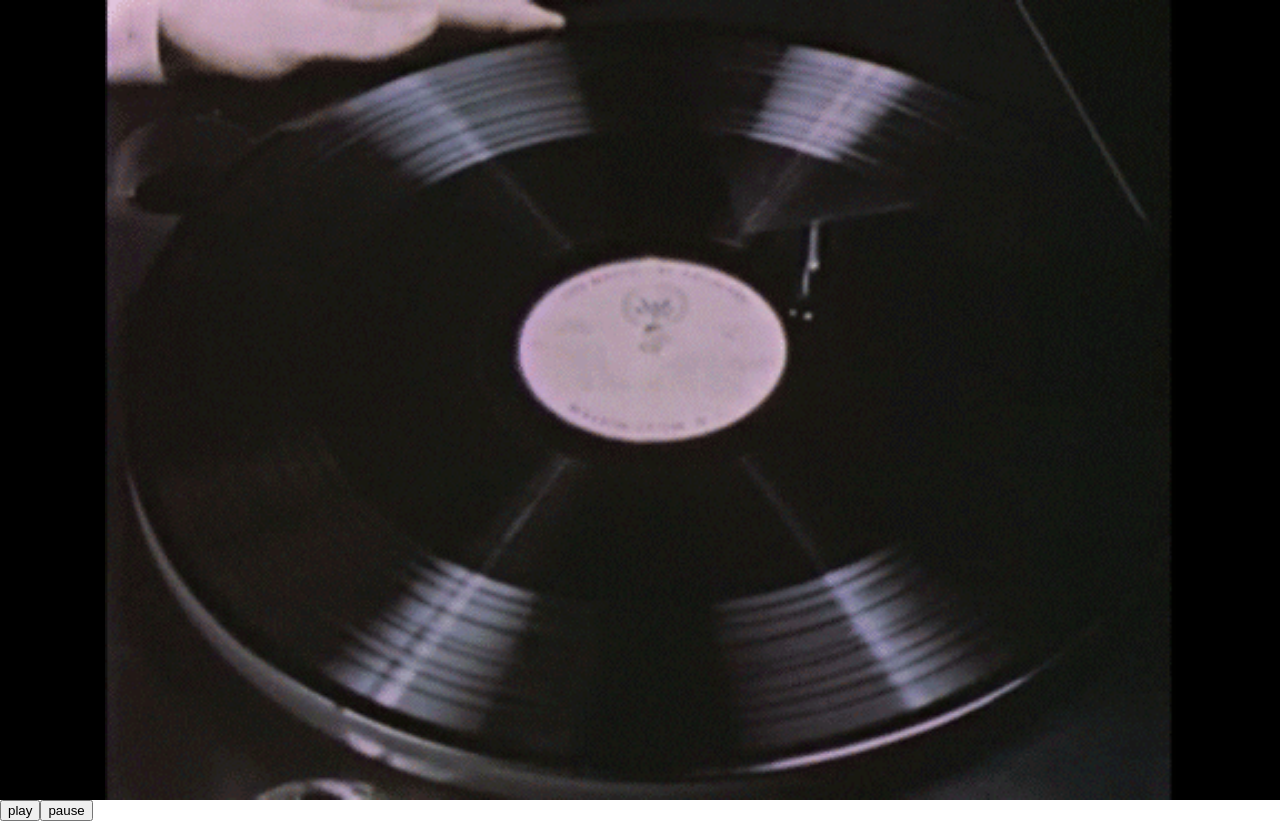
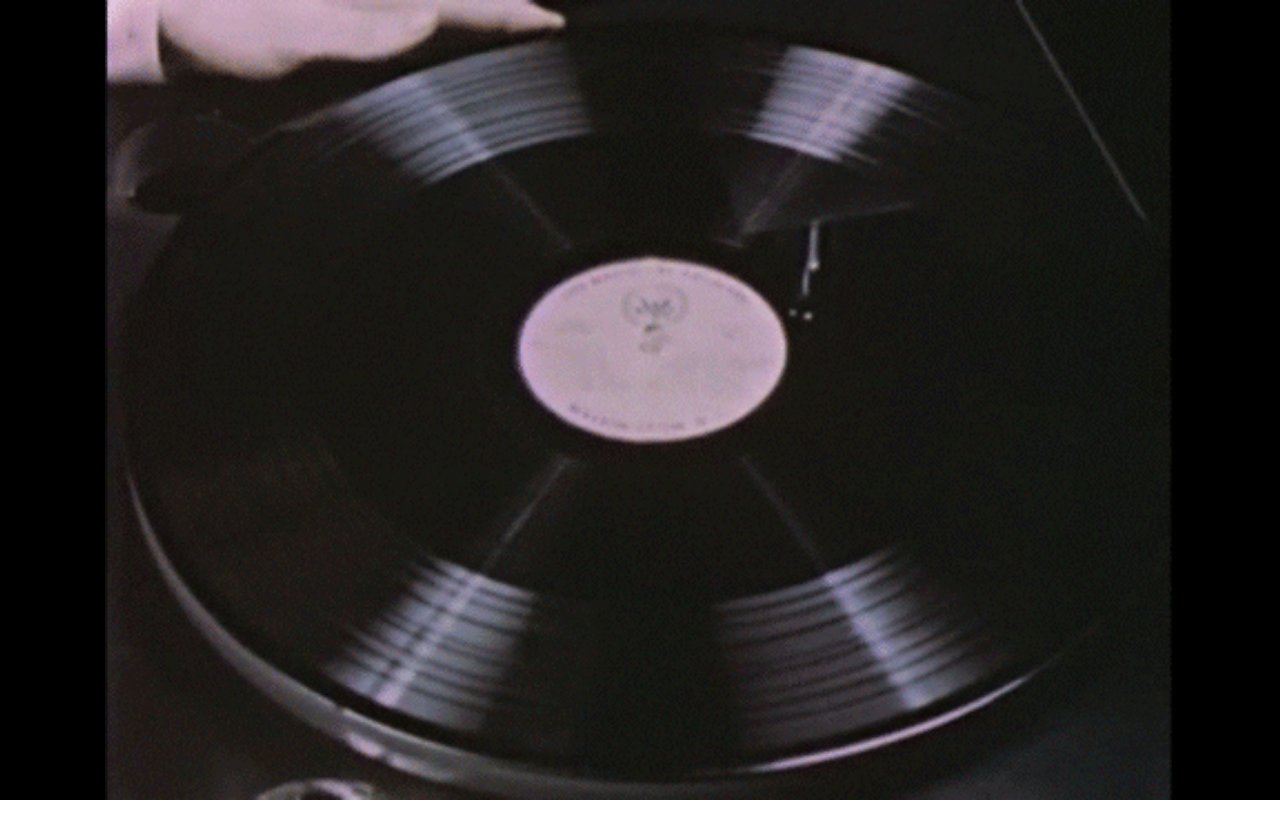
Before and after one commit to Jackseed/navodario, an Angular app: page / in a window 1280 px wide. After the commit the page ends 800 px from the top, so only its background shows below. Built offline with nearby package versions, Linux system fonts and the light colour scheme.

Commit message:
play pause on click in background

```diff
--- a/src/app/homepage/homepage.component.html
+++ b/src/app/homepage/homepage.component.html
@@ -1,3 +1 @@
-<div class="image" [style]="background"></div>
-<button (click)="play()">play</button>
-<button (click)="pause()">pause</button>
+<div class="image" [style]="background" (click)="play()"></div>
--- a/src/app/homepage/homepage.component.scss
+++ b/src/app/homepage/homepage.component.scss
@@ -7,4 +7,6 @@
   width: 100vw;
 
   background-color: black;
+
+  cursor: pointer;
 }
--- a/src/app/homepage/homepage.component.ts
+++ b/src/app/homepage/homepage.component.ts
@@ -6,24 +6,31 @@ import { Component, OnInit } from '@angular/core';
   styleUrls: ['./homepage.component.scss'],
 })
 export class HomepageComponent implements OnInit {
+  isPlaying = false;
   background = '--img: url(../../assets/start.gif)';
+  startTime = 0;
+
   constructor() {}
 
   ngOnInit(): void {}
 
-  play() {
-    this.background = '--img: url(../../assets/play.gif)';
-
+  async play() {
+    const delta = Date.now() - this.startTime;
+    if (delta < 3200) return;
+    // if not playing, play; otherwise pause
+    if (!this.isPlaying) {
+      this.background = '--img: url(../../assets/play.gif)';
+      this.isPlaying = true;
+    } else {
+      this.background = '--img: url(../../assets/pause.gif)';
+      this.isPlaying = false;
+    }
+    this.startTime = Date.now();
     setTimeout(
-      () => (this.background = '--img: url(../../assets/playing.gif)'),
-      3200
-    );
-  }
-
-  pause() {
-    this.background = '--img: url(../../assets/pause.gif)';
-    setTimeout(
-      () => (this.background = '--img: url(../../assets/start.gif)'),
+      () =>
+        this.isPlaying
+          ? (this.background = '--img: url(../../assets/playing.gif)')
+          : (this.background = '--img: url(../../assets/start.gif)'),
       3200
     );
   }
```
